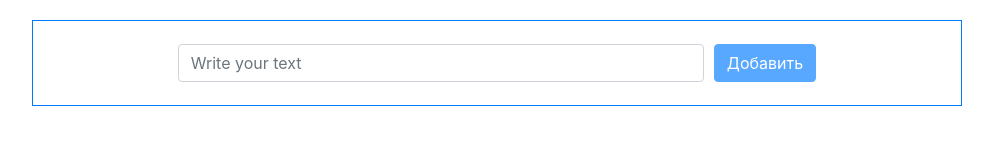
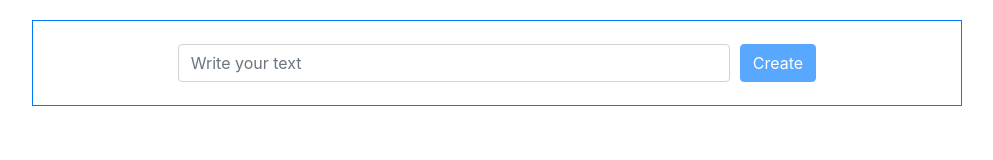
Before and after one commit to NikitaListopad/React-Notes, a React (Create React App) app: page / in a window 1280 px wide. Shown: the top 160 px of the page, without its empty margins (143-1136 px from the left). Built offline with nearby package versions, Linux system fonts and the light colour scheme.

Commit message:
Add functional to edit note

```diff
--- a/src/components/createNoteForm.js
+++ b/src/components/createNoteForm.js
@@ -37,7 +37,7 @@ export const CreateNoteForm = props => {
                     <Button disabled={!isValid || !dirty}
                             type='submit'
                             onClick={handleSubmit}
-                            text='Добавить'
+                            text={props.text}
                     />
                 </div>
             )}
--- a/src/components/notes/note.js
+++ b/src/components/notes/note.js
@@ -15,6 +15,7 @@ export const Note = props => {
                 </div>
                 <div className='btn-group'>
                     <Button
+                        onClick={() => props.onEditNoteClick(props.id)}
                         className='btn btn-outline-primary'
                         text='Edit Note'
                     />
--- a/src/components/notes/notesList.js
+++ b/src/components/notes/notesList.js
@@ -10,6 +10,7 @@ export const NotesList = props => {
                     props.items.map(item => (
                         <Note
                             onDeleteNoteClick={props.onDeleteNoteClick}
+                            onEditNoteClick={props.onEditNoteClick}
                             text={item.content}
                             id={item.id}
                             key={item.id}
--- a/src/container/main.js
+++ b/src/container/main.js
@@ -2,12 +2,13 @@ import React,{useState} from 'react'
 import {Header} from "./header";
 import {CreateNoteForm} from "../components/createNoteForm";
 import {useDispatch, useSelector, useStore} from "react-redux";
-import {CREATE_NOTE, DELETE_NOTE, notesSelector} from "../store/notes";
+import {CREATE_NOTE, DELETE_NOTE, EDIT_NOTE, notesSelector} from "../store/notes";
 import {NotesList} from "../components/notes";
 
 export const Main = () => {
 
     const [targetPostId, setTargetPostId] = useState(null)
+    const [editMode, setEditMode] = useState(false)
 
     const {data: notes, loader} = useSelector(notesSelector)
     const dispatch = useDispatch()
@@ -21,27 +22,35 @@ export const Main = () => {
         }
     }
 
+    const onEditPostSubmit = (values, {resetForm}) => {
+        dispatch({type: EDIT_NOTE, payload: {id: targetPostId, content: values.content}})
+        resetForm({values: ''})
+        setEditMode(false)
+        setTargetPostId(null)
+    }
+
     const onDeleteNoteClick = id => {
         dispatch({type: DELETE_NOTE, payload: id})
     }
 
     const onEditNoteClick = id => {
         setTargetPostId(id)
+        setEditMode(true)
     }
 
-    const onEditPostSubmit = values => {
 
-    }
 
     return(
         <>
             <div className='container w-75 p-2 border border-primary'>
                 <Header />
                 <CreateNoteForm
-                    onSubmit={onCreateNoteSubmit}
+                    onSubmit={!editMode ? onCreateNoteSubmit : onEditPostSubmit}
+                    text={!editMode ? 'Create' : 'Accept edit'}
                 />
                 <NotesList
                     onDeleteNoteClick={onDeleteNoteClick}
+                    onEditNoteClick={onEditNoteClick}
                     items={notes}
                 />
             </div>
```
